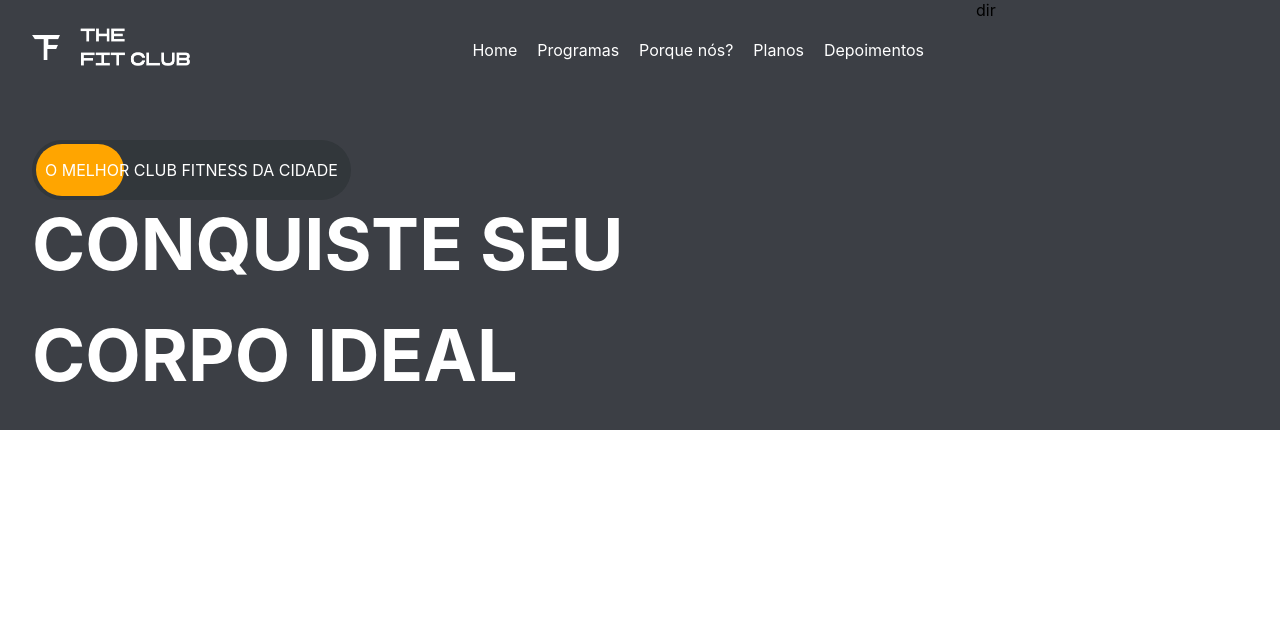
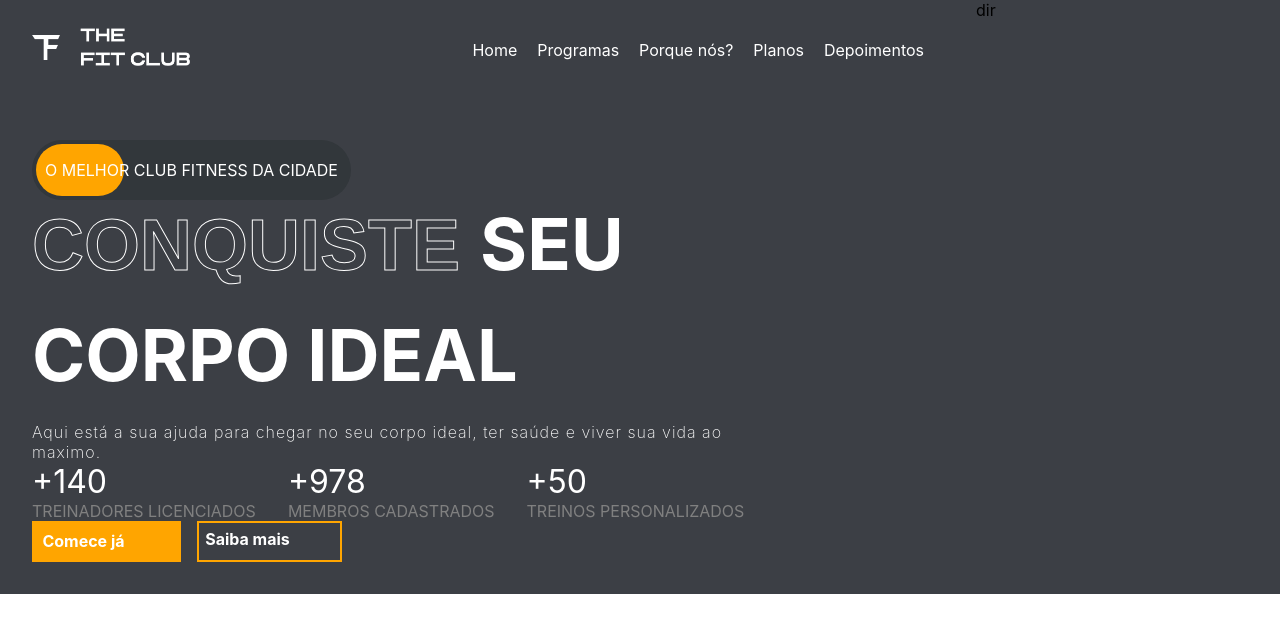
Before and after one commit to Morosetti/Projeto-The-Fit-Club, a React (Create React App) app: page / in a window 1280 px wide. Shown: the top 632 px of the page. Built offline with nearby package versions, Linux system fonts and the light colour scheme.

Commit message:
adições de buttons ao header

```diff
--- a/src/App.css
+++ b/src/App.css
@@ -16,3 +16,28 @@
     gap: 6rem;
     overflow: hidden;
   }
+
+  ::-webkit-scrollbar {
+    display: none;
+  }
+
+  .stroke-text {
+    color: transparent;
+    font-family: Arial, Helvetica, sans-serif;
+    -webkit-text-stroke-width: 1px;
+    -webkit-text-stroke-color: white;
+  }
+
+  .btn {
+    background-color: white;
+    padding: 0.4rem;
+    font-weight: bold;
+    border: 4px solid transparent;
+    transition: 300ms all;
+    align-items: center;
+    justify-content: center;
+  }
+
+  .btn:hover {
+    cursor: pointer;
+  }
--- a/src/components/Hero/Hero.css
+++ b/src/components/Hero/Hero.css
@@ -50,3 +50,50 @@
     color: white;
     text-overflow: inherit;
 }
+
+.hero-text>div:nth-of-type(3) {
+    font-size: 1rem;
+    font-weight: 200;
+    text-transform: none;
+    letter-spacing: 1px;
+    width: 80%;
+}
+
+.figuras {
+    display: flex;
+    gap: 2rem;
+}
+
+.figuras>div {
+    display: flex;
+    flex-direction: column;
+}
+
+.figuras>div>span:nth-of-type(1) {
+    color: white;
+    font-size: 2rem;
+}
+
+.figuras>div>span:nth-of-type(2) {
+    color: grey;
+    text-transform: uppercase;
+}
+
+.hero-buttons {
+    display: flex;
+    gap: 1rem;
+    font-weight: normal;
+}
+
+.hero-buttons>:nth-child(1) {
+    color: white;
+    background-color: orange;
+    width: 8rem;
+}
+
+.hero-buttons>:nth-child(2) {
+    color: white;
+    background-color: transparent;
+    width: 8rem;
+    border: 2.3px solid orange;
+}
--- a/src/components/Hero/Hero.jsx
+++ b/src/components/Hero/Hero.jsx
@@ -12,13 +12,35 @@ const Hero = () => {
               <div></div>
               <span>O melhor club fitness da cidade</span>
             </div>
-
             <div className="hero-text">
               <div>
-              <span>Conquiste </span>
-              <span>seu</span>
+                <span className='stroke-text'>Conquiste </span>
+                <span>seu</span>
               </div>
-              <div><span>corpo ideal</span></div>
+              <div>
+                <span>corpo ideal</span>
+              </div>
+              <div>
+                <span>Aqui está a sua ajuda para chegar no seu corpo ideal, ter saúde e viver sua vida ao maximo.</span>
+              </div>
+            </div>
+            <div className="figuras">
+              <div>
+                <span>+140</span>
+                <span>Treinadores licenciados</span>
+              </div>
+              <div>
+                <span>+978</span>
+                <span>Membros cadastrados</span>
+              </div>
+              <div>
+                <span>+50</span>
+                <span>Treinos personalizados</span>
+              </div>
+            </div>
+            <div className="hero-buttons">
+              <buttons className="btn">Comece já</buttons>
+              <buttons className="btn">Saiba mais</buttons>
             </div>
         </div>
         <div className="direita-h">dir</div>
```
